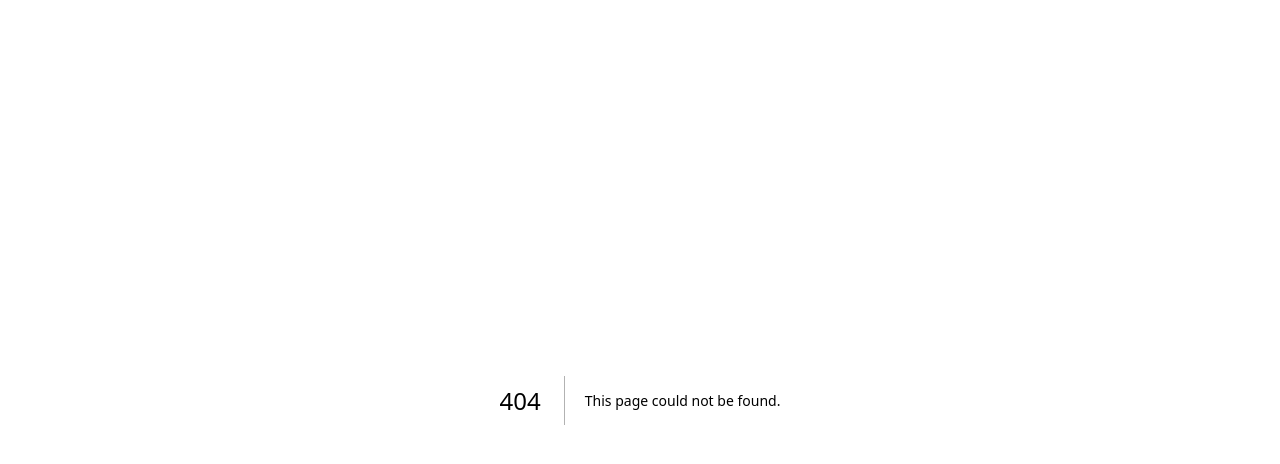
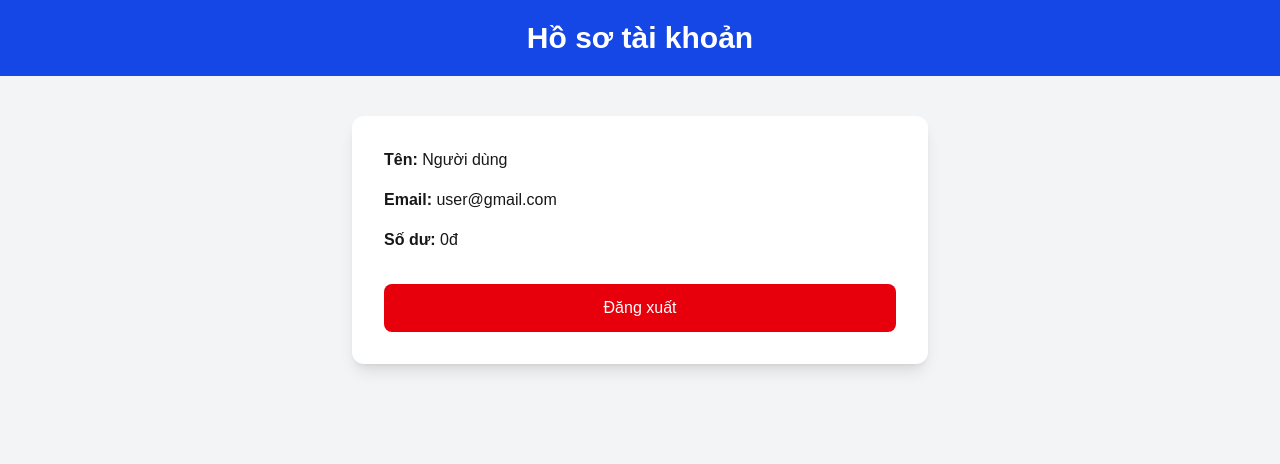
Before and after one commit to mhuy-byte/shopgame-v2, a Next.js app: page /profile in a window 1280 px wide. Before the commit this address had no page. Shown: the top 464 px of the page. Built offline with nearby package versions, Linux system fonts and the light colour scheme.

Commit message:
Create Profile component for user account display

```diff
--- /dev/null
+++ b/app/profile/page.js
@@ -0,0 +1,31 @@
+export default function Profile() {
+  return (
+    <main className="min-h-screen bg-gray-100">
+
+      <header className="bg-blue-700 text-white p-5">
+        <h1 className="text-3xl font-bold text-center">
+          Hồ sơ tài khoản
+        </h1>
+      </header>
+
+      <div className="max-w-xl mx-auto bg-white rounded-xl shadow-lg p-8 mt-10">
+
+        <p><strong>Tên:</strong> Người dùng</p>
+
+        <p className="mt-4">
+          <strong>Email:</strong> user@gmail.com
+        </p>
+
+        <p className="mt-4">
+          <strong>Số dư:</strong> 0đ
+        </p>
+
+        <button className="mt-8 w-full bg-red-600 text-white rounded-lg p-3 hover:bg-red-700">
+          Đăng xuất
+        </button>
+
+      </div>
+
+    </main>
+  );
+}
```
